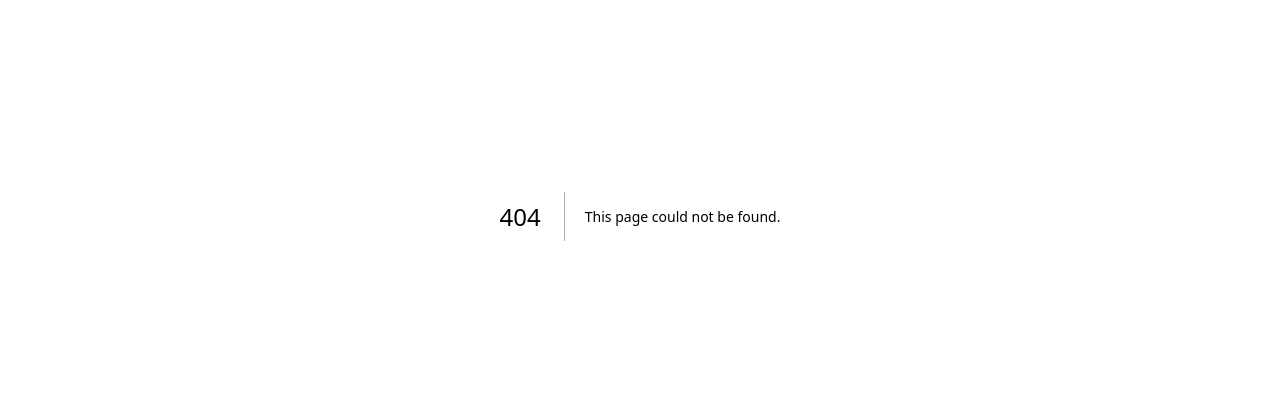
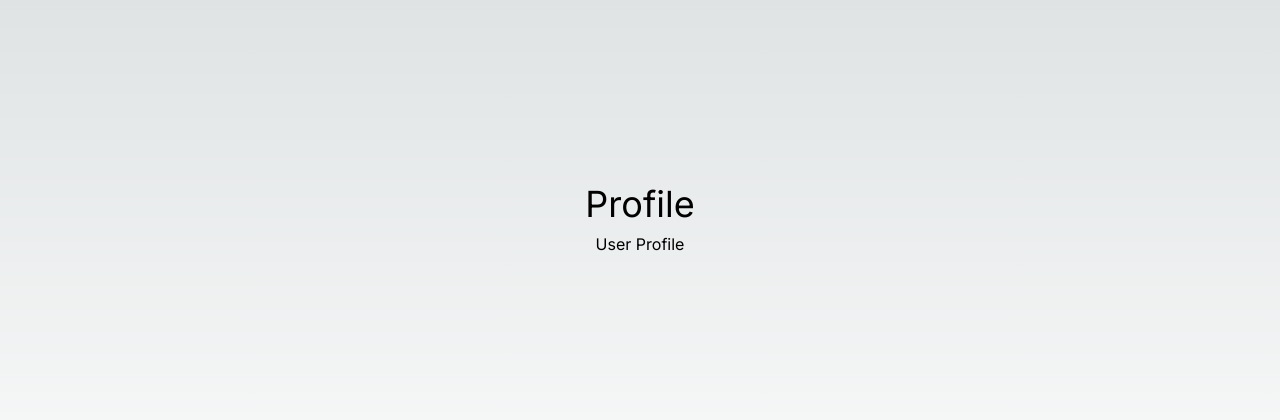
Before and after one commit to Gauravtripathii/auth-nextjs, a Next.js app: page /profile in a window 1280 px wide. Before the commit this address had no page. Shown: the part 184-604 px from the top of the page. Built offline with nearby package versions, Linux system fonts and the light colour scheme.

Commit message:
profile page init and params technique (1:06:00)

```diff
--- a/src/app/login/page.tsx
+++ b/src/app/login/page.tsx
@@ -18,6 +18,7 @@
       <hr />
       <p className="m-2">
         <input
+          className="text-black"
           type="text"
           id="email"
           value={user.email}
@@ -27,6 +28,7 @@
       </p>
       <p className="m-2">
         <input
+          className="text-black"
           type="password"
           id="password"
           value={user.password}
@@ -35,7 +37,7 @@
         />
       </p>
       <p className="m-2">
-        Don't have an account? <Link href='/signup'>Signup</Link>
+        Don't have an account? <Link href="/signup">Signup</Link>
       </p>
       <p className="m-3">
         <button onClick={onLogin}>Login</button>
--- /dev/null
+++ b/src/app/profile/[id]/page.tsx
@@ -0,0 +1,8 @@
+export default function UserProfile({params}: any) {
+    return (
+        <div className="flex flex-col justify-center items-center min-h-screen py-2">
+            <h1 className="text-4xl m-2">Profile</h1>
+            <p>User Profile <span className="bg-orange-500 text-black rounded p-2">{params.id}</span></p>
+        </div>
+    )
+}
--- /dev/null
+++ b/src/app/profile/page.tsx
@@ -0,0 +1,8 @@
+export default function ProfilePage() {
+    return (
+        <div className="flex flex-col justify-center items-center min-h-screen py-2">
+            <h1 className="text-4xl m-2">Profile</h1>
+            <p>User Profile</p>
+        </div>
+    )
+}
--- a/src/app/signup/page.tsx
+++ b/src/app/signup/page.tsx
@@ -19,6 +19,7 @@
       <hr />
       <p className="m-2">
         <input
+          className="text-black"
           type="text"
           id="username"
           value={user.username}
@@ -28,6 +29,7 @@
       </p>
       <p className="m-2">
         <input
+          className="text-black"
           type="text"
           id="email"
           value={user.email}
@@ -37,6 +39,7 @@
       </p>
       <p className="m-2">
         <input
+          className="text-black"
           type="password"
           id="password"
           value={user.password}
```
